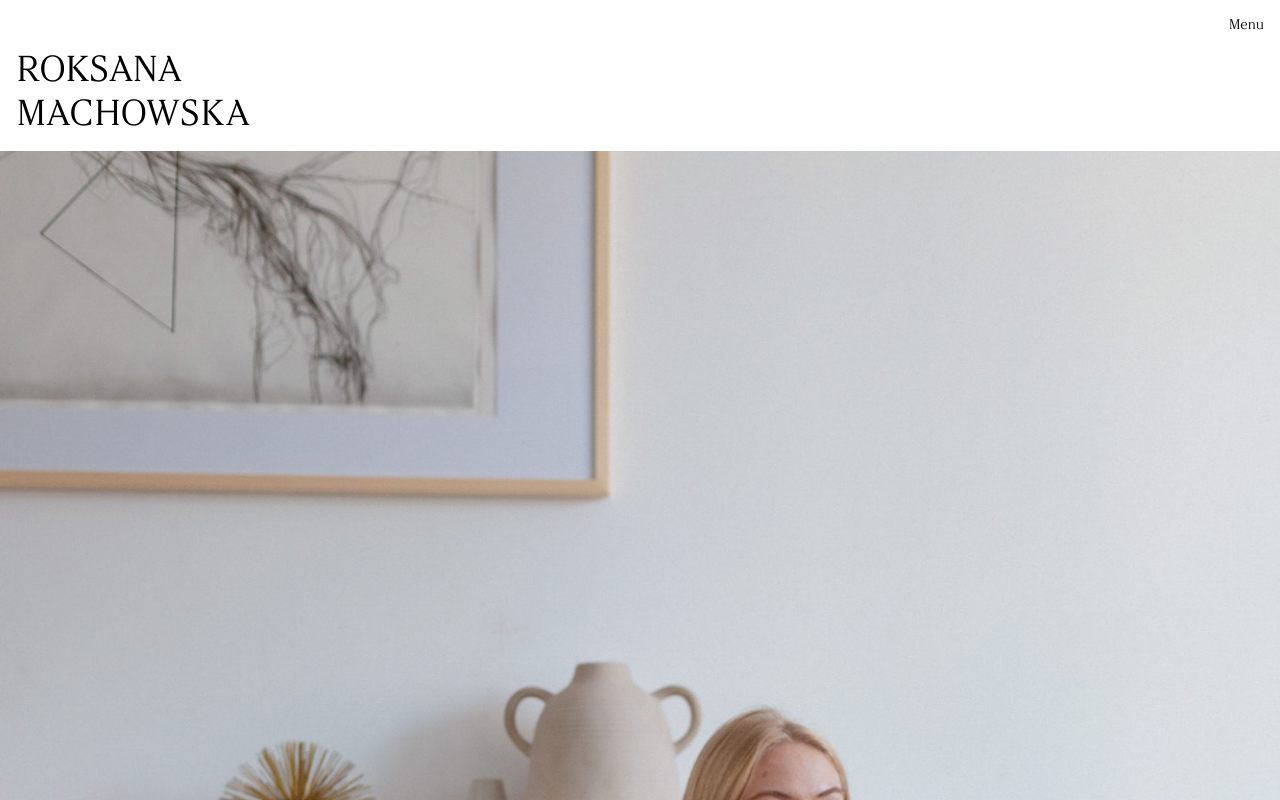
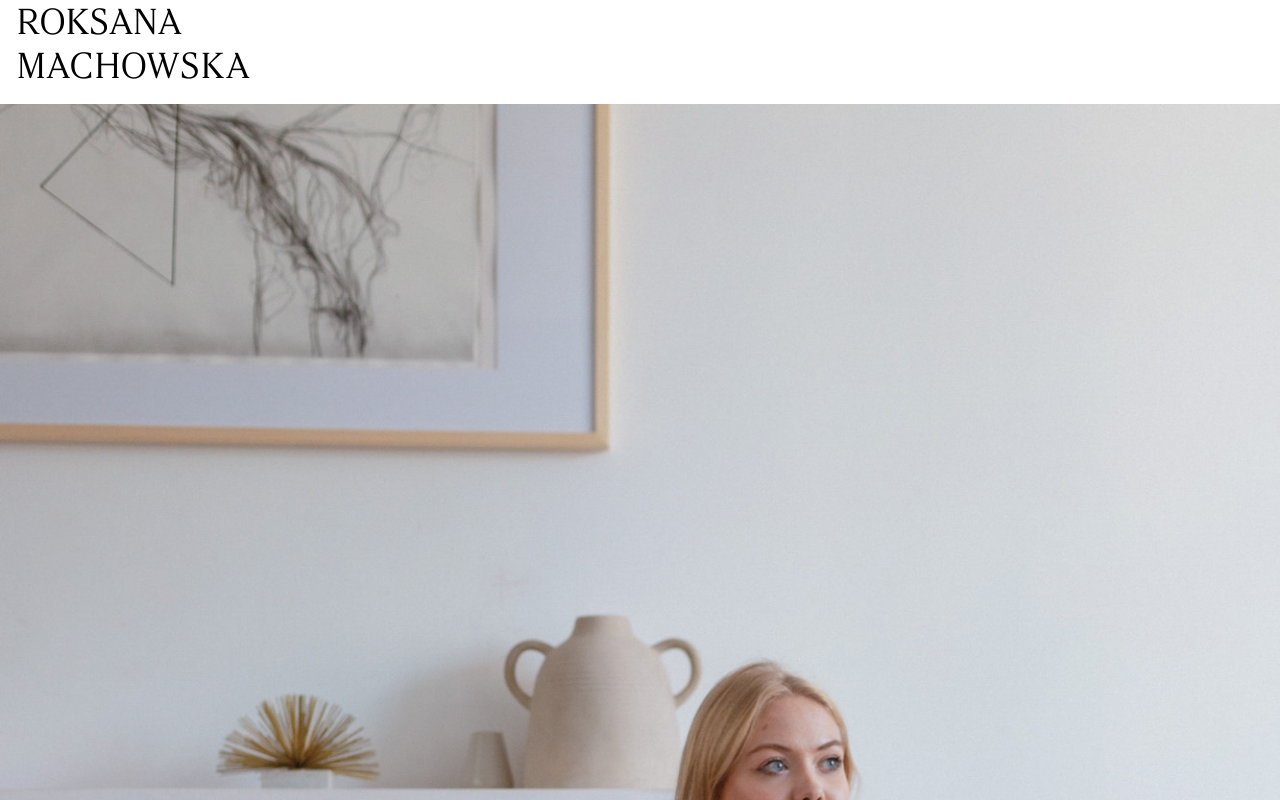
Before and after one commit to jakubziemba/machowska-portfolio, a Next.js app: page / in a window 1280 px wide. Shown: the top 800 px of the page. Built offline with nearby package versions, Linux system fonts and the light colour scheme.

Commit message:
Delete unnecessary menu button

```diff
--- a/components/Header.js
+++ b/components/Header.js
@@ -4,8 +4,6 @@ import styles from './Header.module.scss';
 export default function Header() {
   return (
     <header className={styles.header}>
-      <p className={styles.menu}>Menu</p>
-
       <Link href='/'>
         <a className={styles.home}>
           Roksana <br /> Machowska
```
